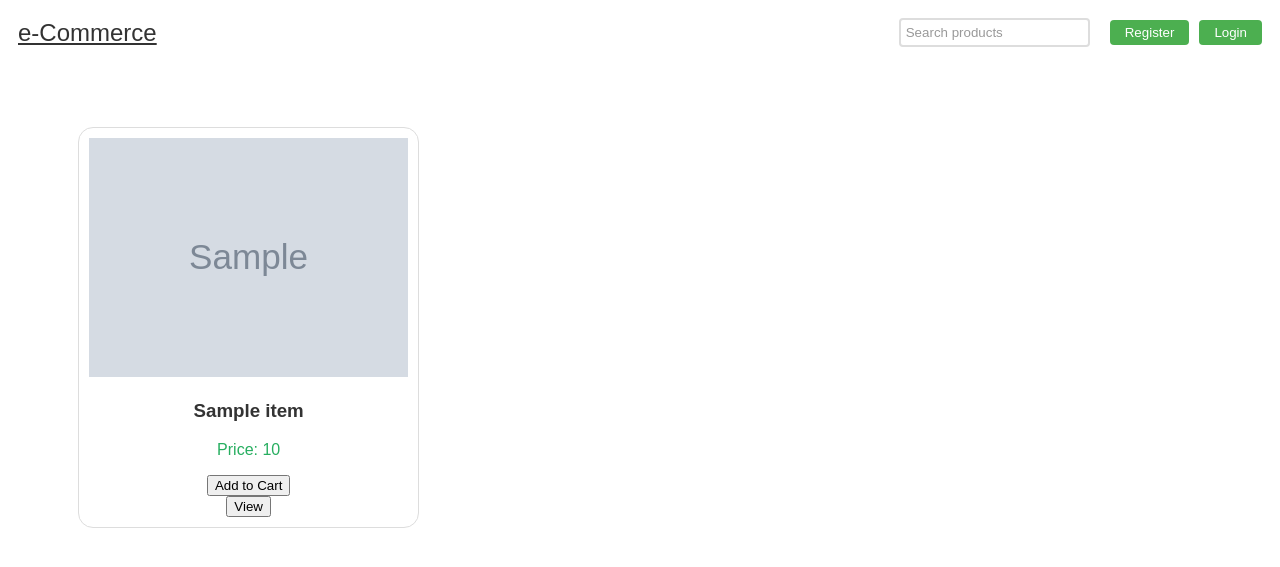
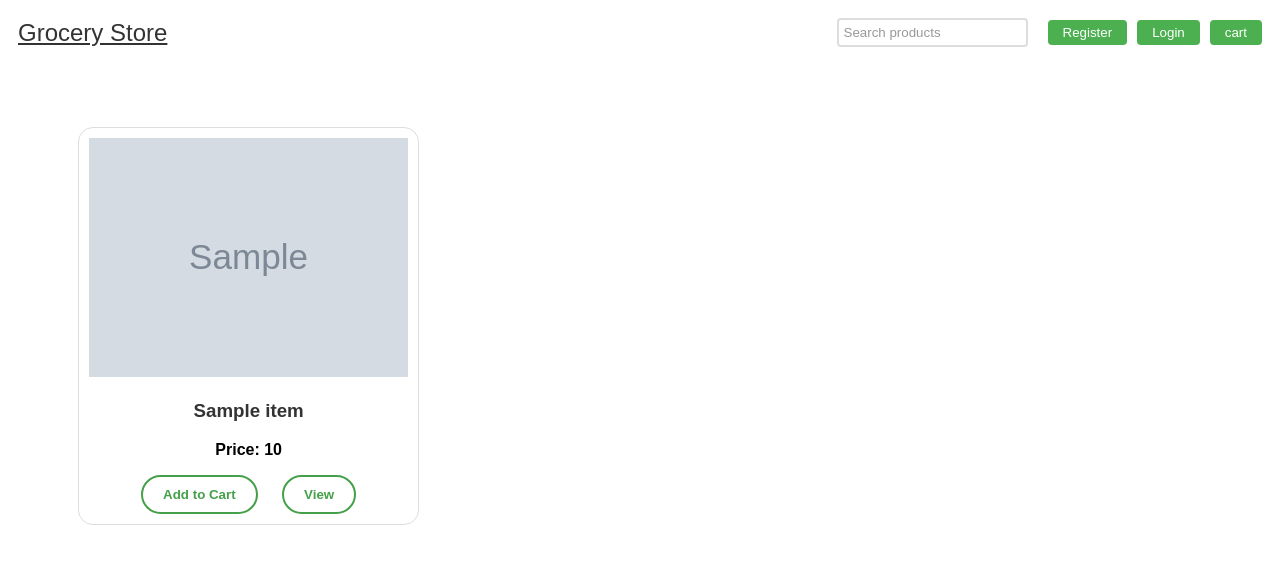
Before and after one commit to vamshiamudala/grocerystore, a Flask app: template templates/home.html in a window 1280 px wide. Shown: the top 567 px of the page. Run offline with Flask 3, Linux system fonts and the light colour scheme; the template is opened without the code that fills it: most values are stand-ins (such as "Sample title", 1, 10 or a date in 2020); grey boxes marked "Sample" are stand-in pictures.

Commit message:
second commit

```diff
--- a/static/css/checkoutstyles.css
+++ b/static/css/checkoutstyles.css
@@ -3,7 +3,8 @@
 #checkout-container {
     display: flex;
     justify-content: space-between;
-    padding: 20px;
+    gap: 110px;
+    padding: 80px;
 }
 
 .shipping-info {
--- a/static/css/homestyles.css
+++ b/static/css/homestyles.css
@@ -72,10 +72,28 @@ body {
     height: auto;
 }
 
+.product-item button {
+    padding: 10px 20px;
+    border: 2px solid #45a049;
+    border-radius: 20px;
+    background-color: transparent;
+    color: #45a049;
+    cursor: pointer;
+    font-weight: bold;
+    /* margin-left: 10px; */
+    transition: all 0.3s ease;
+}
+
+.product-item form {
+    display: inline-block;
+    margin-right: 20px;
+}
+
 h3 {
     color: #333; /* Or any shade of green you prefer */
 }
 
 p {
-    color: #27ae60; /* Or any shade of green you prefer */
+    font-weight: bold;
+    color: #000000; /* Or any shade of green you prefer */
 }
--- a/templates/cart.html
+++ b/templates/cart.html
@@ -8,7 +8,7 @@
 </head>
 <body>
     <nav id="navbar">
-        <a href="/" class="nav-logo">e-Commerce</a>
+        <a href="/" class="nav-logo">Grocery Store</a>
         <div class="nav-items">
             <div class="search-bar">
                 <input type="text" placeholder="Search products">
@@ -16,6 +16,9 @@
             </div>
             <button class="nav-button">Register</button>
             <button class="nav-button">Login</button>
+            <a href="/cart">
+                <button class="nav-button">cart</button>
+            </a>
         </div>
     </nav>
 
--- a/templates/home.html
+++ b/templates/home.html
@@ -2,13 +2,13 @@
 <html lang="en">
 <head>
     <meta charset="UTF-8">
-    <title>e-Commerce Store</title>
+    <title>Grocery Store</title>
     <link rel="stylesheet" href="/static/css/homestyles.css">
     <!-- Include any other CSS files or frameworks you might be using -->
 </head>
 <body>
     <nav id="navbar">
-        <a href="/" class="nav-logo">e-Commerce</a>
+        <a href="/" class="nav-logo">Grocery Store</a>
         <div class="nav-items">
             <div class="search-bar">
                 <input type="text" placeholder="Search products">
@@ -16,6 +16,9 @@
             </div>
             <button class="nav-button">Register</button>
             <button class="nav-button">Login</button>
+            <a href="/cart">
+                <button class="nav-button">cart</button>
+            </a>
         </div>
     </nav>
 
```
Also changed, not shown: static/css/cartstyles.css (+10 -1 lines).
